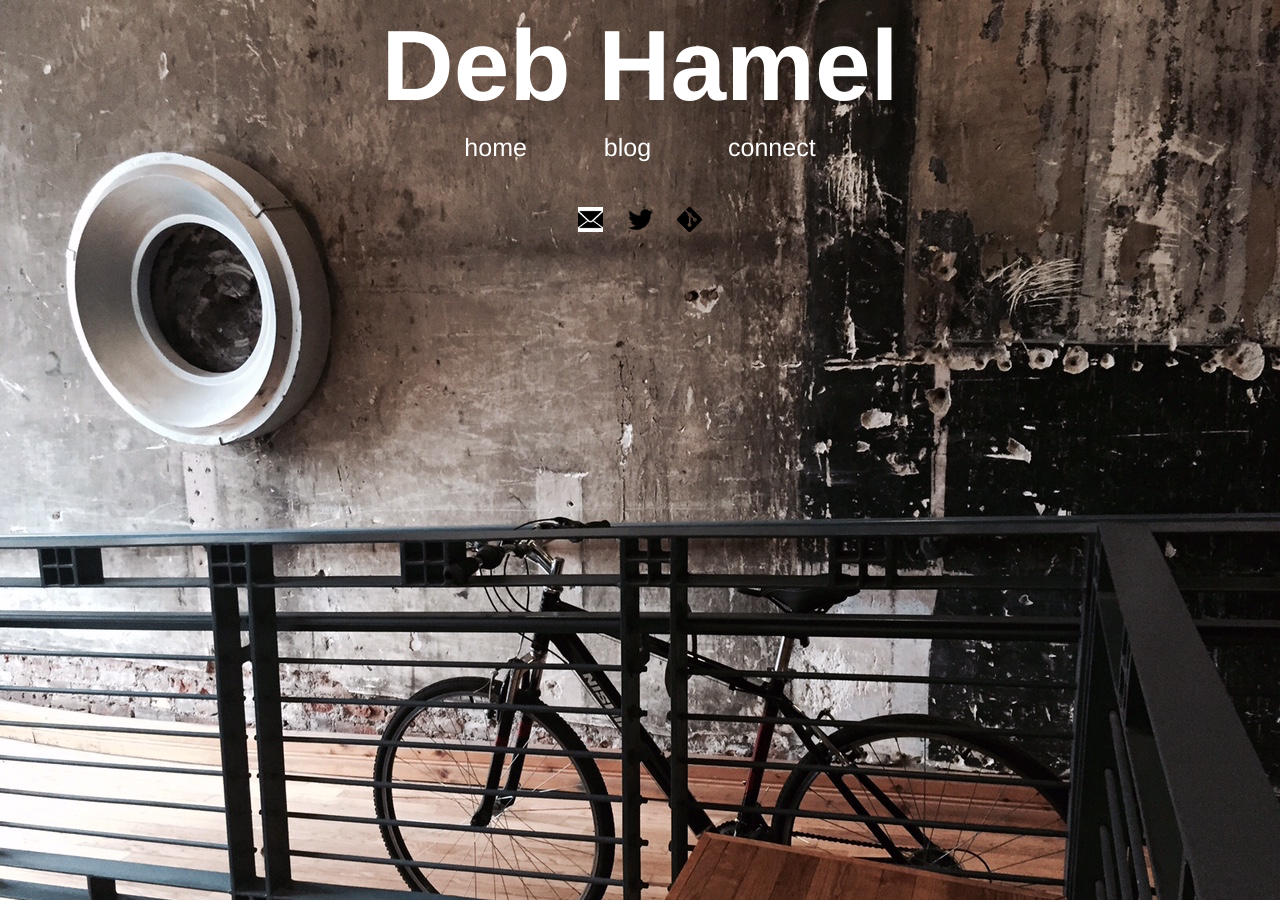
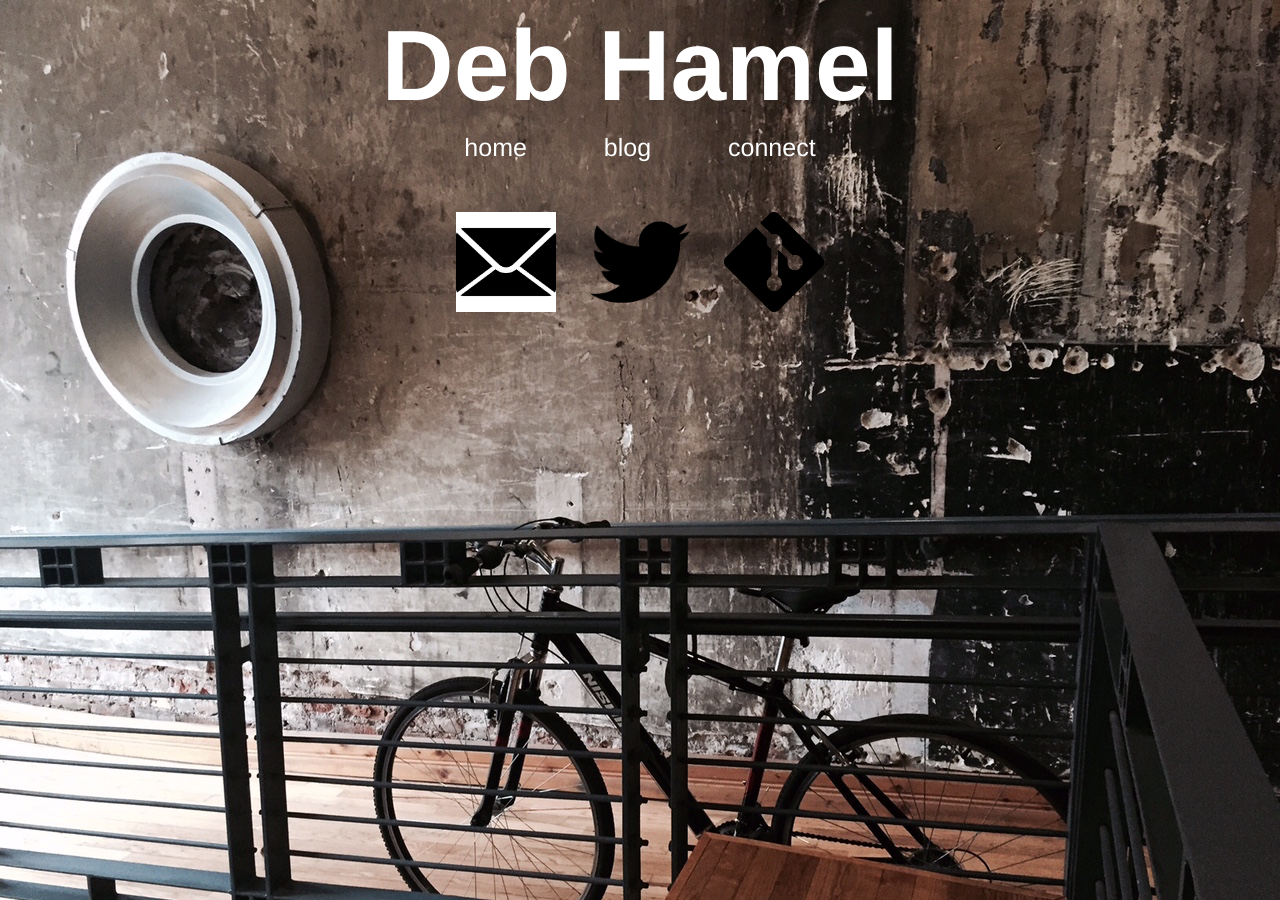
Before and after one commit to deborahleehamel/deborahleehamel.github.io, a Jekyll site: the page built from connect.html, in a window 1280 px wide. Built offline with Jekyll 4.4.1, drawn with Linux system fonts in a browser that asks for light colours.

Commit message:
Adjust social icon size.

```diff
--- a/css/styles.css
+++ b/css/styles.css
@@ -33,8 +33,8 @@
 }
 
 .icons {
-  width: 25px;
-  padding: 10px;
+  width: 100px;
+  padding: 15px;
   position: static;;
   margin-right: auto;
   margin-left: auto;
```
